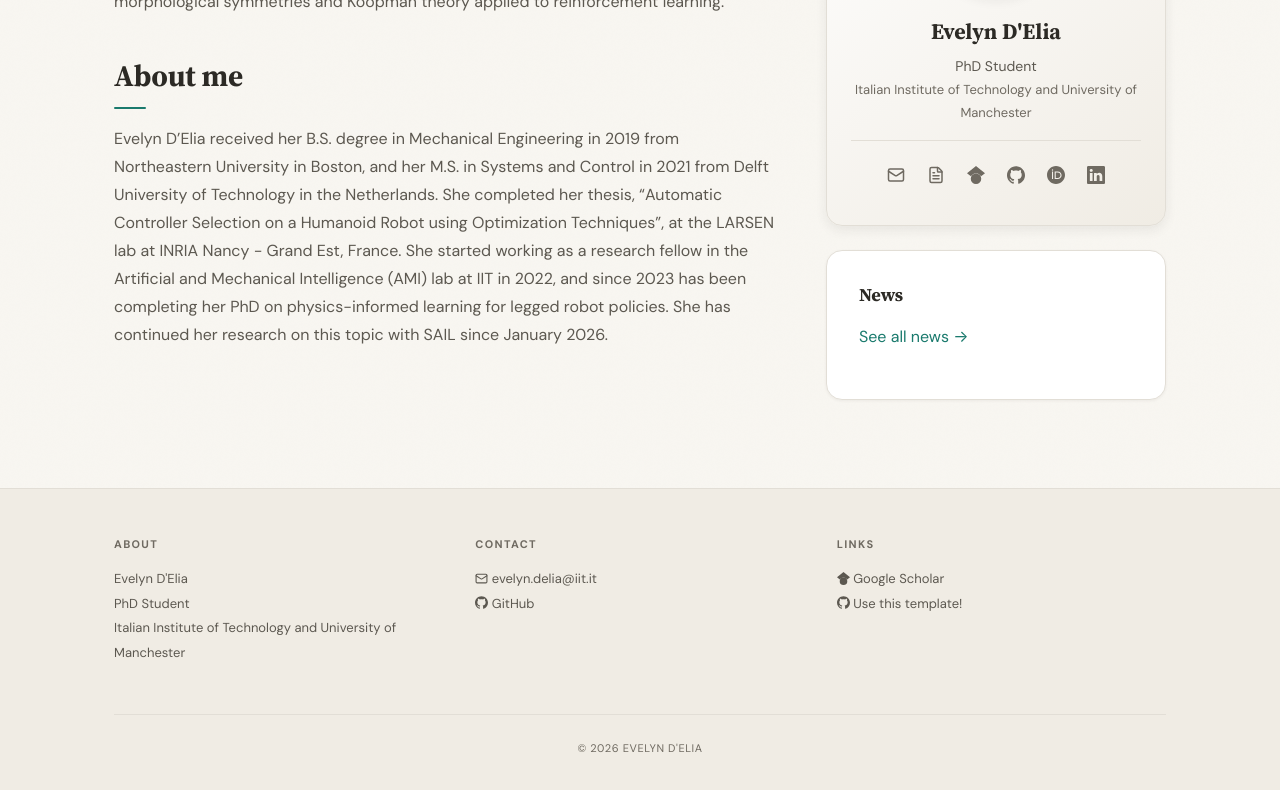
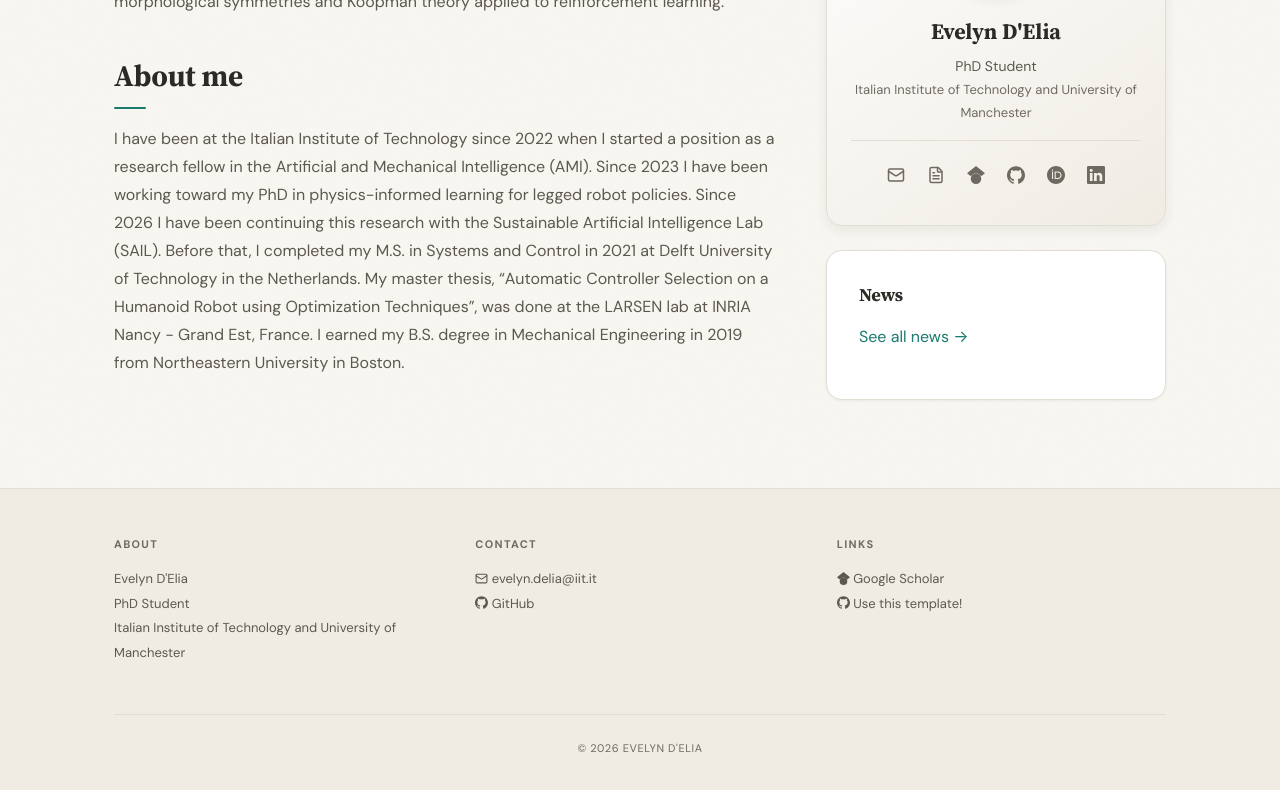
Before and after one commit to evelyd/evelyd.github.io, a Jekyll site: the page built from _pages/home.md, in a window 1280 px wide, cut to the strip 281-1071 px from the top of the page. Built offline with Jekyll 4.4.1, drawn with Linux system fonts in a browser that asks for light colours.

Commit message:
update bio

```diff
--- a/_pages/home.md
+++ b/_pages/home.md
@@ -21,4 +21,4 @@ Studying how physical priors and model-based techniques can be leveraged to impr
 
 ## About me
 
-Evelyn D'Elia received her B.S. degree in Mechanical Engineering in 2019 from Northeastern University in Boston, and her M.S. in Systems and Control in 2021 from Delft University of Technology in the Netherlands. She completed her thesis, "Automatic Controller Selection on a Humanoid Robot using Optimization Techniques", at the LARSEN lab at INRIA Nancy - Grand Est, France. She started working as a research fellow in the Artificial and Mechanical Intelligence (AMI) lab at IIT in 2022, and since 2023 has been completing her PhD on physics-informed learning for legged robot policies. She has continued her research on this topic with SAIL since January 2026.
+I have been at the Italian Institute of Technology since 2022 when I started a position as a research fellow in the Artificial and Mechanical Intelligence (AMI). Since 2023 I have been working toward my PhD in physics-informed learning for legged robot policies. Since 2026 I have been continuing this research with the Sustainable Artificial Intelligence Lab (SAIL). Before that, I completed my M.S. in Systems and Control in 2021 at Delft University of Technology in the Netherlands. My master thesis, "Automatic Controller Selection on a Humanoid Robot using Optimization Techniques", was done at the LARSEN lab at INRIA Nancy - Grand Est, France. I earned my B.S. degree in Mechanical Engineering in 2019 from Northeastern University in Boston.
```
